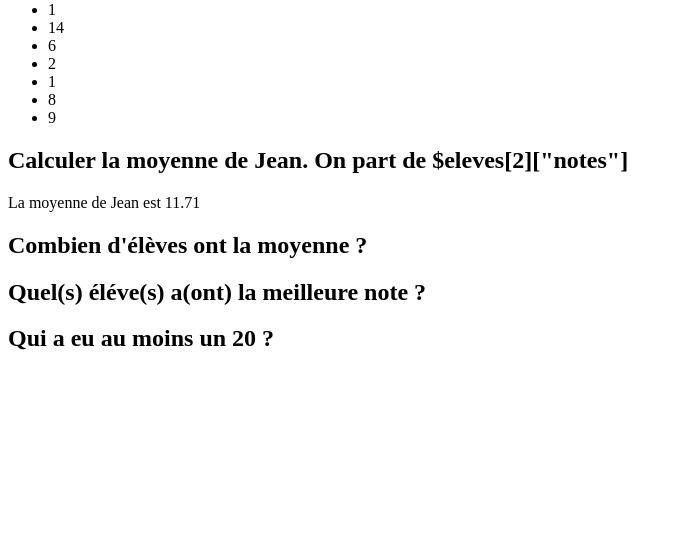
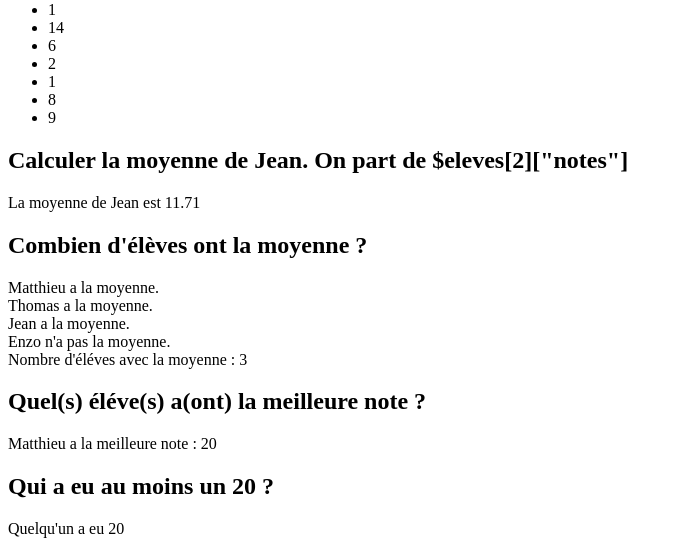
Before and after one commit to dwwm-douai/php, a PHP site: page /exercice2.php in a window 1280 px wide. Shown: the part 616-1162 px from the top of the page, without its empty margins (0-682 px from the left). Before the commit the page ends 966 px from the top, so only its background shows below. Run offline with PHP 8.4, Linux system fonts and the light colour scheme.

Commit message:
Fin correction tableaux

```diff
--- a/04-tableaux/exercice2.php
+++ b/04-tableaux/exercice2.php
@@ -35,11 +35,65 @@ echo '<h2>Calculer la moyenne de Jean. On part de $eleves[2]["notes"]</h2>';
 
 // [17, 14, 6, 2, 16, 18, 9] / 7 notes
 $moyenne = array_sum($eleves[2]['notes']) / count($eleves[2]['notes']);
-
 echo 'La moyenne de Jean est '.round($moyenne, 2);
 
 echo '<h2>Combien d\'élèves ont la moyenne ?</h2>';
 
+$nbMoyenne = 0;
+foreach ($eleves as $eleve) {
+    $moyenne = array_sum($eleve['notes']) / count($eleve['notes']);
+
+    echo $eleve['nom'];
+
+    // var_dump($moyenne);
+
+    if ($moyenne >= 10) {
+        $nbMoyenne = $nbMoyenne + 1; // Augmente de 1 le nombre de moyenne
+        echo ' a la moyenne. <br>';
+    } else {
+        echo " n'a pas la moyenne. <br>";
+    }
+}
+
+echo "Nombre d'éléves avec la moyenne : $nbMoyenne";
+
 echo '<h2>Quel(s) éléve(s) a(ont) la meilleure note ?</h2>';
 
+// Trouver la meilleure note
+// [10, 8, 16, 20, 17, 16, 15, 2]
+$meilleure = 0;
+foreach ($eleves as $eleve) {
+    foreach ($eleve['notes'] as $note) {
+        if ($note > $meilleure) {
+            $meilleure = $note;
+        }
+    }
+}
+
+// Trouver qui a cette meilleure note
+foreach ($eleves as $eleve) {
+    foreach ($eleve['notes'] as $note) {
+        if ($note == $meilleure) {
+            echo $eleve['nom'].' a la meilleure note : '.$meilleure.'<br>';
+            break; // Arrête le foreach des notes de l'élève
+        }
+    }
+}
+
+
 echo '<h2>Qui a eu au moins un 20 ?</h2>';
+
+$aEu20 = false;
+foreach ($eleves as $eleve) {
+    foreach ($eleve['notes'] as $note) {
+        if ($note == 20) {
+            $aEu20 = true;
+        }
+    }
+}
+
+if ($aEu20) {
+    echo "Quelqu'un a eu 20";
+} else {
+    echo "Personne n'a eu 20";
+}
```
